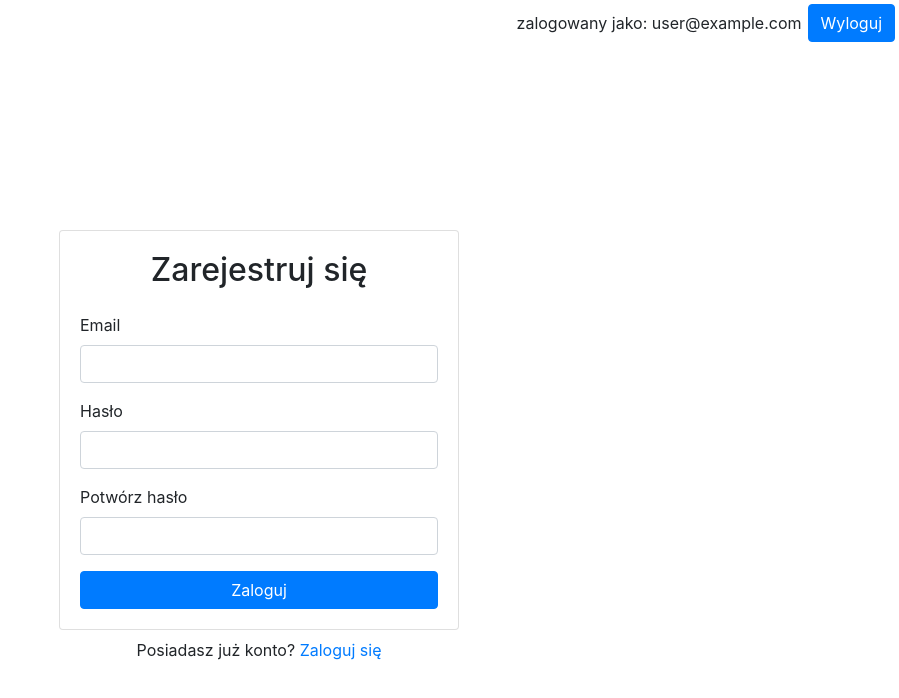
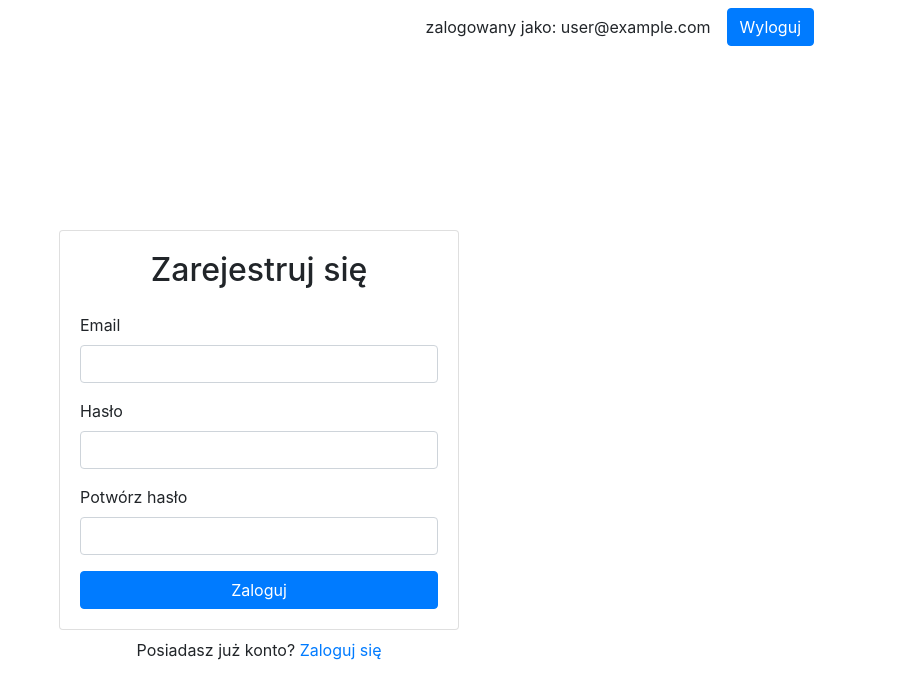
Before and after one commit to Faunbox/Firebase-Todo-App, a React (Create React App) app: page /rejestracja in a window 1280 px wide. Shown: the top 698 px of the page, without its empty margins (381-1280 px from the left). Built offline with nearby package versions, Linux system fonts and the light colour scheme; no server answers; sample sign-in values are in the browser's storage.

Commit message:
print all todos

```diff
--- a/src/Components/Form.js
+++ b/src/Components/Form.js
@@ -1,20 +1,46 @@
-import React from "react";
+import React, { useState } from "react";
 import Form from "react-bootstrap/Form";
 import Button from "react-bootstrap/Button";
+import Containter from "react-bootstrap/Container";
+import { db } from "./firebase";
+import { useAuth } from "../context/AuthContex";
 
 export default function TaskForm() {
+  const [todo, setTodo] = useState("");
+  const { currentUser } = useAuth();
+
+  function addTaskToDb(task) {
+    return { id: Date.now(), name: task, complete: false };
+  }
+
   function handleSubmit(e) {
     e.preventDefault();
-    console.log("działa");
+    if (todo.length >= 3) {
+      const task = addTaskToDb(todo);
+      db.collection(`${currentUser.uid}`).add(task);
+      setTodo("");
+    } else alert("Zadanie ma poniżej 3 znaków!");
   }
 
   return (
-    <Form type="submit" onSubmit={handleSubmit} className="text-center m-5">
-      <Form.Group>
-        <Form.Label>Co trzeba zrobić?</Form.Label>
-        <Form.Control type="text" placeholder="Wpisz nowe zadanie" />
-      </Form.Group>
-      <Button type="submit">Dodaj zadanie</Button>
-    </Form>
+    <Containter className="d-flex align-items-center justify-content-center">
+      <Form
+        type="submit"
+        onSubmit={handleSubmit}
+        className="text-center m-5 w-100"
+      >
+        <Form.Group>
+          <Form.Label>Co trzeba zrobić?</Form.Label>
+          <Form.Control
+            type="text"
+            placeholder="Wpisz nowe zadanie"
+            className="text-center w-100"
+            value={todo}
+            onChange={(e) => setTodo(e.target.value)}
+          />
+        </Form.Group>
+        <Button type="submit">Dodaj zadanie</Button>
+      </Form>
+    </Containter>
   );
 }
--- a/src/Components/ListElements.js
+++ b/src/Components/ListElements.js
@@ -1,7 +1,17 @@
-import React from "react";
+import React, { useEffect } from "react";
 
-function ListElements() {
-  return <div>Lista zadań</div>;
+import Task from "./Task";
+
+import Containter from "react-bootstrap/Container";
+
+function ListElements({ tasks, updateTodos }) {
+  return (
+    <Containter className="d-flex align-items-center justify-content-center flex-column my-4">
+      {tasks.map((task) => (
+        <Task key={task.id} todo={task} />
+      ))}
+    </Containter>
+  );
 }
 
 export default ListElements;
--- a/src/Components/Navigate.js
+++ b/src/Components/Navigate.js
@@ -1,6 +1,6 @@
 import React from "react";
 import Button from "react-bootstrap/Button";
-import Card from "react-bootstrap/Card";
+import Container from "react-bootstrap/Container";
 import styled from "styled-components";
 
 import { useAuth } from "../context/AuthContex";
@@ -11,26 +11,14 @@ const Nav = styled.nav`
   justify-content: flex-end;
   width: 100%;
 `;
-const UserName = styled.p`
-  font-weight: 400;
-  line-height: 24px;
-  margin: auto 6px;
-`;
-
-const Wrapper = styled.div`
-  display: flex;
-  align-items: center;
-  justify-content: center;
-  margin: 4px;
-`;
 
 export default function Navigate() {
   const { currentUser, logout, signUp } = useAuth();
   return (
     <Nav>
       {currentUser && (
-        <Wrapper>
-          <UserName>zalogowany jako: {currentUser.email}</UserName>
+        <Container className="d-flex align-items-center justify-content-end mt-2">
+          <p className="my-auto mr-3">zalogowany jako: {currentUser.email}</p>
           <Button
             href={currentUser && "/rejestracja"}
             variant="primary"
@@ -39,7 +27,7 @@ export default function Navigate() {
           >
             {currentUser ? "Wyloguj" : "Rejestracja"}
           </Button>
-        </Wrapper>
+        </Container>
       )}
     </Nav>
   );
--- /dev/null
+++ b/src/Components/Task.js
@@ -0,0 +1,9 @@
+import React from "react";
+
+export default function Task({ todo }) {
+  return (
+    <p className="my-2" key={todo.id}>
+      {todo.name}
+    </p>
+  );
+}
--- a/src/Components/Todo.js
+++ b/src/Components/Todo.js
@@ -1,12 +1,37 @@
-import React from "react";
+import React, { useEffect, useState } from "react";
+
+import { db } from "./firebase";
+import { useAuth } from "../context/AuthContex";
+
 import Form from "./Form";
 import ListElements from "./ListElements";
 
 export default function Todo() {
+  const [todos, setTodos] = useState([]);
+  const { currentUser } = useAuth();
+
+  async function getTodoList() {
+    await db
+      .collection(`${currentUser.uid}`)
+      .get()
+      .then((querySnapshot) => {
+        setTodos(
+          ...todos,
+          querySnapshot.docs.map((doc) => {
+            return doc.data();
+          })
+        );
+      });
+  }
+
+  useEffect(() => {
+    getTodoList();
+  }, []);
+
   return (
     <>
-      <Form />
-      <ListElements />
+      <Form updateTodos={getTodoList} />
+      <ListElements tasks={todos} updateTodos={getTodoList} />
     </>
   );
 }
```
Also changed, not shown: public/manifest.json.
